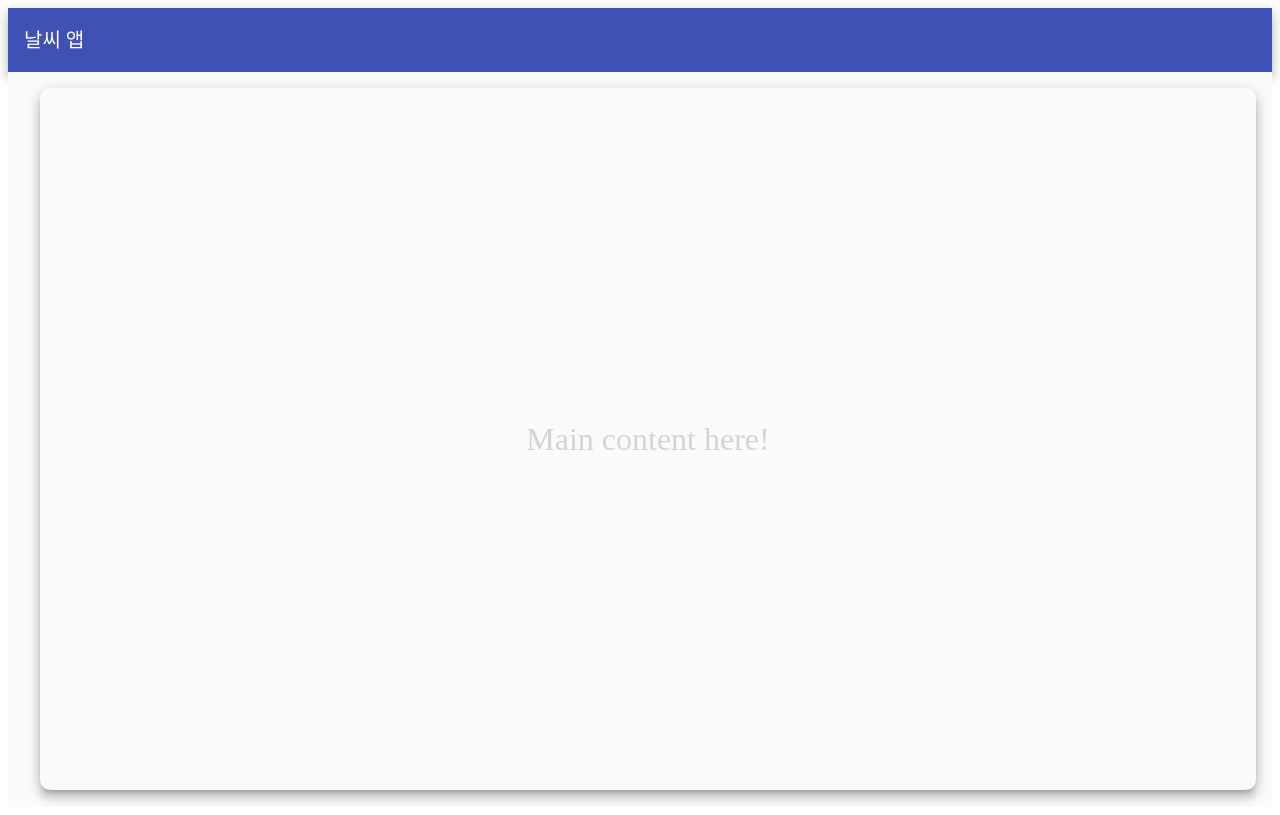
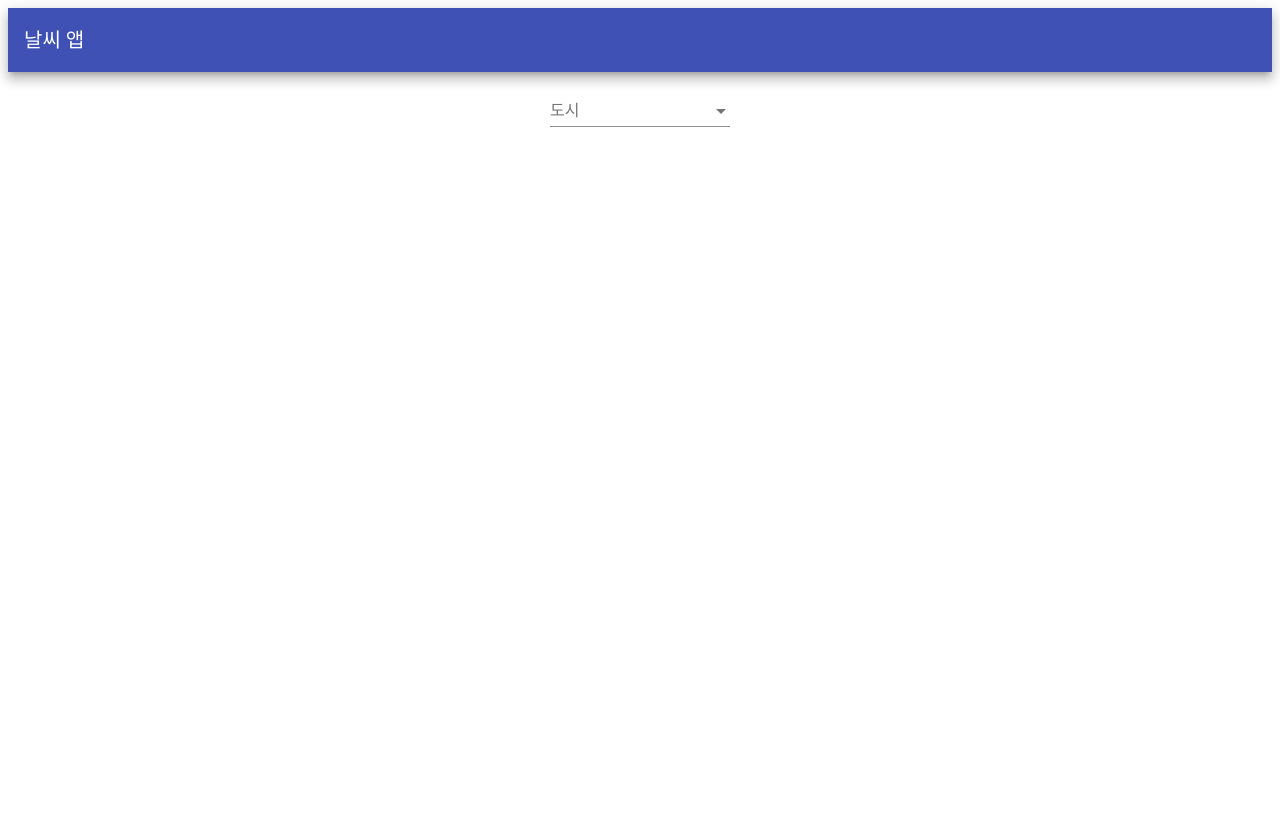
Before and after one commit to dev-thug/angular-weather, an Angular app: page / in a window 1280 px wide. Built offline with nearby package versions, Linux system fonts and the light colour scheme.

Commit message:
update open-api

```diff
--- a/src/app/app.component.css
+++ b/src/app/app.component.css
@@ -1,38 +1,15 @@
-/*.content {*/
-/*  text-align: center;*/
-/*  padding-top: 10px;*/
-/*}*/
-
-mat-toolbar {
-  background: #004a9f;
-  color: white;
+.content {
+  text-align: center;
+  padding-top: 10px;
 }
 
-mat-sidenav {
-  margin: 16px;
-  width: 200px;
-  border-right: none;
-  background: #002b5c;
-  color: white;
-  border-radius: 10px;
-  padding: 16px;
-  text-align: center;
+.flex-row {
+  display: flex;
+  flex-direction: row;
+  justify-content: center;
+  align-items: center;
 }
 
-.content {
-  height: calc(100vh - 98px);
-  border-radius: 10px;
-  margin: 16px;
-  margin-left: 32px;
-
-  display: flex;
-  justify-content: center;
-  align-items: center;
-
-  font-size: 2rem;
-  color: lightgray;
+.mr {
+  margin-right: 16px;
 }
-
-mat-sidenav-container {
-  height: calc(100vh - 65px);
-}
--- a/src/app/app.component.html
+++ b/src/app/app.component.html
@@ -1,41 +1,13 @@
 <mat-toolbar color="primary" class="mat-elevation-z8">
   날씨 앱
 </mat-toolbar>
-<mat-sidenav-container>
-  <mat-sidenav class="mat-elevation-z8">
-    <button mat-button class="menu-button">
-      <mat-icon>home</mat-icon>
-      <span>Home</span>
-    </button>
-    <button mat-button class="menu-button">
-      <mat-icon>person</mat-icon>
-      <span>Profile</span>
-    </button>
-    <button mat-button class="menu-button">
-      <mat-icon>info</mat-icon>
-      <span>About</span>
-    </button>
-
-    <mat-divider></mat-divider>
-
-    <button mat-button class="menu-button">
-      <mat-icon>help</mat-icon>
-      <span>Help</span>
-    </button>
-  </mat-sidenav>
-  <mat-sidenav-content>
-    <div class="content mat-elevation-z8">
-      Main content here!
-
-    </div>
-  </mat-sidenav-content>
-</mat-sidenav-container>
-
-<!--<mat-form-field>-->
-<!--  <mat-label>도시</mat-label>-->
-<!--  <mat-select [formControl]="cityControl">-->
-<!--    <mat-option *ngFor="let city of cities" [value]="city">{{city}}</mat-option>-->
-<!--  </mat-select>-->
-<!--</mat-form-field>-->
-<!--<br>-->
-<!--<router-outlet></router-outlet>-->
+<div class="content">
+  <mat-form-field>
+    <mat-label>도시</mat-label>
+    <mat-select [formControl]="cityControl">
+      <mat-option *ngFor="let city of cities" [value]="city">{{city}}</mat-option>
+    </mat-select>
+  </mat-form-field>
+  <br/>
+  <router-outlet></router-outlet>
+</div>
--- a/src/app/components/card-fancy/card-fancy.component.css
+++ /dev/null
@@ -1,8 +0,0 @@
-.example-card {
-  max-width: 400px;
-}
-
-.example-header-image {
-  background-image: url('https://material.angular.io/assets/img/examples/shiba1.jpg');
-  background-size: cover;
-}
--- a/src/app/components/card-fancy/card-fancy.component.html
+++ /dev/null
@@ -1,28 +0,0 @@
-<div class="content" fxLayout="">
-<!-- fxLayoutGap="16px" 카드사이의 간격 -->
-  <div fxLayout="row wrap" fxLayoutGap="16px grid">
-<!--    fxFlex 25%는 4장을 나태내도록하기위해서-->
-    <div fxFlex="25%" fxFlex.xs="100%" fxFlex.sm="33%" *ngFor="let num of [1,2,3,4,5,6,7]">
-      <mat-card class="example-card">
-        <mat-card-header>
-          <div mat-card-avatar class="example-header-image"></div>
-          <mat-card-title>Shiba Inu</mat-card-title>
-          <mat-card-subtitle>Dog Breed</mat-card-subtitle>
-        </mat-card-header>
-        <img mat-card-image src="https://material.angular.io/assets/img/examples/shiba2.jpg" alt="Photo of a Shiba Inu">
-        <mat-card-content>
-          <p>
-            The Shiba Inu is the smallest of the six original and distinct spitz breeds of dog from Japan.
-            A small, agile dog that copes very well with mountainous terrain, the Shiba Inu was originally
-            bred for hunting.
-          </p>
-        </mat-card-content>
-        <mat-card-actions>
-          <button mat-button>LIKE</button>
-          <button mat-button>SHARE</button>
-        </mat-card-actions>
-      </mat-card>
-
-    </div>
-  </div>
-</div>
--- a/src/app/components/card-fancy/card-fancy.component.ts
+++ /dev/null
@@ -1,15 +0,0 @@
-import { Component, OnInit } from '@angular/core';
-
-@Component({
-  selector: 'app-card-fancy',
-  templateUrl: './card-fancy.component.html',
-  styleUrls: ['./card-fancy.component.css']
-})
-export class CardFancyComponent implements OnInit {
-
-  constructor() { }
-
-  ngOnInit(): void {
-  }
-
-}
--- a/src/app/weather-report/weather-report.component.ts
+++ b/src/app/weather-report/weather-report.component.ts
@@ -28,7 +28,6 @@ export class WeatherReportComponent implements OnInit {
       filter(name => !!name),
       concatMap(name => this.weatherService.getWeatherForCity(name))
     )
-    console.log(this.data$)
     this.locationName = this.route.snapshot.params['locationName']
   }
 
```
Also changed, not shown: src/app/app.module.ts (+1 -7 lines).
